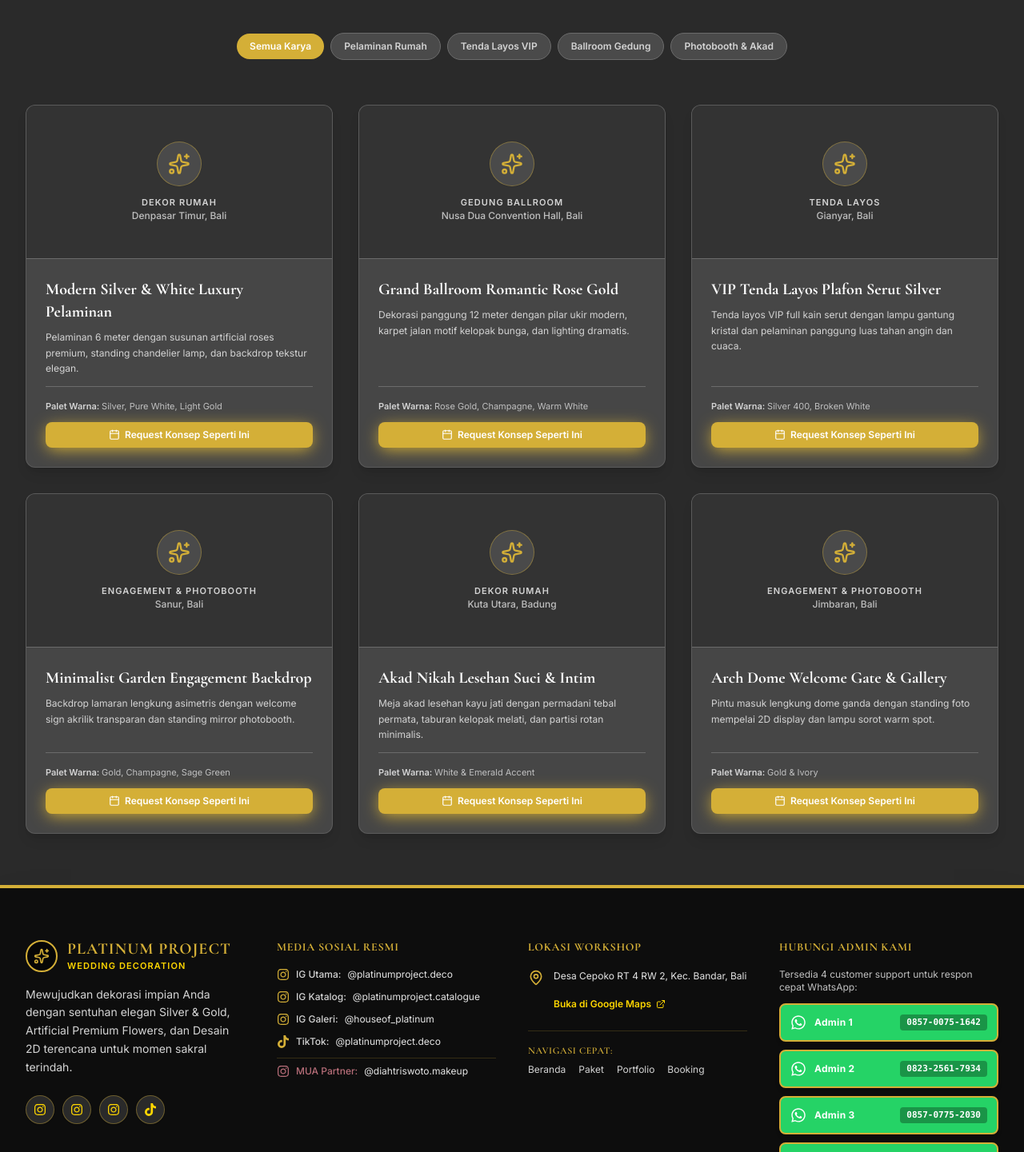
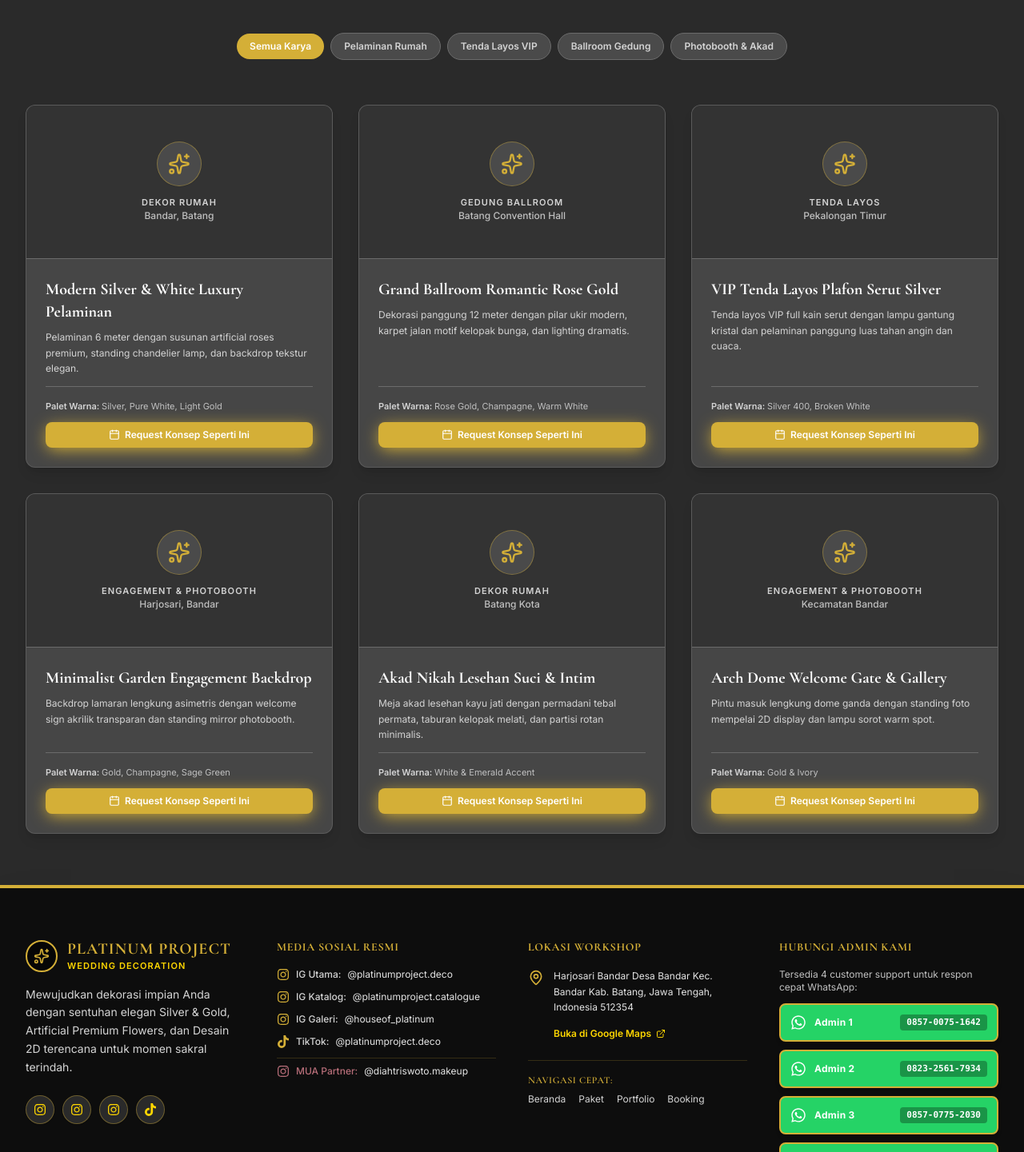
Before and after one commit to iannnub/platinumproject-frontend, a Next.js app: page /portfolio in a window 1280 px wide. Shown: the part 280-1721 px from the top of the page at 80% size. Built offline with nearby package versions, Linux system fonts and the light colour scheme; no server answers; a web font is replaced by a local one.

Commit message:
perf(seo): fix CLS, add data-scroll-behavior, optimize font preloads, update locations

```diff
--- a/src/app/booking/page.tsx
+++ b/src/app/booking/page.tsx
@@ -30,9 +30,12 @@ const LocationPicker = dynamic(
   {
     ssr: false,
     loading: () => (
-      <div className="w-full h-[360px] md:h-[400px] bg-silver-100 rounded-xl animate-pulse flex flex-col items-center justify-center border-2 border-silver-200 text-silver-400 gap-2">
-        <MapPin className="w-8 h-8 text-silver-400 animate-bounce" />
-        <span className="text-xs">Memuat peta lokasi...</span>
+      <div className="space-y-3">
+        <div className="h-10 w-full bg-silver-800/90 rounded-lg border border-silver-700 animate-pulse" />
+        <div className="w-full h-[360px] md:h-[400px] bg-silver-850 rounded-xl border border-silver-700 animate-pulse flex flex-col items-center justify-center text-silver-400 gap-2">
+          <MapPin className="w-8 h-8 text-gold animate-bounce" />
+          <span className="text-xs text-silver-400 font-medium">Memuat peta lokasi...</span>
+        </div>
       </div>
     ),
   }
--- a/src/app/layout.tsx
+++ b/src/app/layout.tsx
@@ -10,19 +10,22 @@ const inter = Inter({
   subsets: ['latin'],
   variable: '--font-inter',
   display: 'swap',
+  preload: true,
 });
 
 const playfair = Playfair_Display({
   subsets: ['latin'],
   variable: '--font-playfair',
   display: 'swap',
+  preload: false,
 });
 
 const cormorant = Cormorant_Garamond({
   subsets: ['latin'],
-  weight: ['300', '400', '600', '700'],
+  weight: ['400', '600', '700'],
   variable: '--font-cormorant',
   display: 'swap',
+  preload: false,
 });
 
 const baseUrl = process.env.NEXT_PUBLIC_SITE_URL || 'https://platinumproject.my.id';
@@ -80,6 +83,7 @@ export default function RootLayout({
   return (
     <html
       lang="id"
+      data-scroll-behavior="smooth"
       className={`${inter.variable} ${playfair.variable} ${cormorant.variable} scroll-smooth`}
     >
       <body className="font-sans antialiased min-h-screen flex flex-col bg-silver-900 text-silver-100">
--- a/src/app/paket/page.tsx
+++ b/src/app/paket/page.tsx
@@ -110,9 +110,30 @@ function PaketContent() {
 
       {/* ─── PACKAGE CARDS GRID ─────────────────────────────────── */}
       {loading ? (
-        <div className="py-24 text-center space-y-4">
-          <Loader2 className="w-8 h-8 text-gold animate-spin mx-auto" />
-          <p className="text-sm text-silver-400">Memuat katalog paket dari server...</p>
+        <div className="grid grid-cols-1 md:grid-cols-2 lg:grid-cols-3 gap-8">
+          {[...Array(6)].map((_, i) => (
+            <div
+              key={i}
+              className="luxury-card overflow-hidden h-[450px] animate-pulse flex flex-col justify-between border-silver-700/60"
+            >
+              <div className="bg-silver-800 p-6 border-b border-silver-700/80 space-y-3">
+                <div className="flex justify-between items-center">
+                  <div className="h-4 w-24 bg-silver-700 rounded" />
+                  <div className="h-3 w-12 bg-silver-700 rounded" />
+                </div>
+                <div className="h-7 w-48 bg-silver-700 rounded" />
+                <div className="h-3 w-full bg-silver-700/60 rounded mt-2" />
+              </div>
+              <div className="p-6 space-y-3 flex-1">
+                {[...Array(5)].map((_, j) => (
+                  <div key={j} className="h-3.5 w-5/6 bg-silver-700/50 rounded" />
+                ))}
+              </div>
+              <div className="p-6 pt-0">
+                <div className="h-10 w-full bg-silver-700/80 rounded-lg" />
+              </div>
+            </div>
+          ))}
         </div>
       ) : filteredPackages.length === 0 ? (
         <div className="py-20 text-center bg-silver-800 rounded-2xl border border-silver-700 p-8 space-y-4">
--- a/src/app/portfolio/page.tsx
+++ b/src/app/portfolio/page.tsx
@@ -20,7 +20,7 @@ const portfolioData: PortfolioItem[] = [
     title: 'Modern Silver & White Luxury Pelaminan',
     category: 'rumah',
     categoryLabel: 'Dekor Rumah',
-    location: 'Denpasar Timur, Bali',
+    location: 'Bandar, Batang',
     palette: 'Silver, Pure White, Light Gold',
     description: 'Pelaminan 6 meter dengan susunan artificial roses premium, standing chandelier lamp, dan backdrop tekstur elegan.',
   },
@@ -29,7 +29,7 @@ const portfolioData: PortfolioItem[] = [
     title: 'Grand Ballroom Romantic Rose Gold',
     category: 'gedung',
     categoryLabel: 'Gedung Ballroom',
-    location: 'Nusa Dua Convention Hall, Bali',
+    location: 'Batang Convention Hall',
     palette: 'Rose Gold, Champagne, Warm White',
     description: 'Dekorasi panggung 12 meter dengan pilar ukir modern, karpet jalan motif kelopak bunga, dan lighting dramatis.',
   },
@@ -38,7 +38,7 @@ const portfolioData: PortfolioItem[] = [
     title: 'VIP Tenda Layos Plafon Serut Silver',
     category: 'layos',
     categoryLabel: 'Tenda Layos',
-    location: 'Gianyar, Bali',
+    location: 'Pekalongan Timur',
     palette: 'Silver 400, Broken White',
     description: 'Tenda layos VIP full kain serut dengan lampu gantung kristal dan pelaminan panggung luas tahan angin dan cuaca.',
   },
@@ -47,7 +47,7 @@ const portfolioData: PortfolioItem[] = [
     title: 'Minimalist Garden Engagement Backdrop',
     category: 'photobooth',
     categoryLabel: 'Engagement & Photobooth',
-    location: 'Sanur, Bali',
+    location: 'Harjosari, Bandar',
     palette: 'Gold, Champagne, Sage Green',
     description: 'Backdrop lamaran lengkung asimetris dengan welcome sign akrilik transparan dan standing mirror photobooth.',
   },
@@ -56,7 +56,7 @@ const portfolioData: PortfolioItem[] = [
     title: 'Akad Nikah Lesehan Suci & Intim',
     category: 'rumah',
     categoryLabel: 'Dekor Rumah',
-    location: 'Kuta Utara, Badung',
+    location: 'Batang Kota',
     palette: 'White & Emerald Accent',
     description: 'Meja akad lesehan kayu jati dengan permadani tebal permata, taburan kelopak melati, dan partisi rotan minimalis.',
   },
@@ -65,7 +65,7 @@ const portfolioData: PortfolioItem[] = [
     title: 'Arch Dome Welcome Gate & Gallery',
     category: 'photobooth',
     categoryLabel: 'Engagement & Photobooth',
-    location: 'Jimbaran, Bali',
+    location: 'Kecamatan Bandar',
     palette: 'Gold & Ivory',
     description: 'Pintu masuk lengkung dome ganda dengan standing foto mempelai 2D display dan lampu sorot warm spot.',
   },
@@ -118,7 +118,7 @@ export default function PortfolioPage() {
       </div>
 
       {/* ─── PORTFOLIO GRID ────────────────────────────────────── */}
-      <div className="grid grid-cols-1 md:grid-cols-2 lg:grid-cols-3 gap-8">
+      <div className="grid grid-cols-1 md:grid-cols-2 lg:grid-cols-3 gap-8 min-h-[500px]">
         {filteredItems.map((item) => (
           <div
             key={item.id}
--- a/src/components/seo/JsonLd.tsx
+++ b/src/components/seo/JsonLd.tsx
@@ -12,10 +12,10 @@ export default function JsonLd() {
         priceRange: 'Rp 1.000.000 - Rp 30.000.000',
         address: {
           '@type': 'PostalAddress',
-          streetAddress: 'Desa Cepoko RT 4 RW 2, Kec. Bandar',
+          streetAddress: 'Harjosari Jawa Tengah,',
           addressLocality: 'Bandar',
           addressRegion: 'Indonesia',
-          postalCode: '80000',
+          postalCode: '512354',
           addressCountry: 'ID',
         },
         geo: {
@@ -51,7 +51,7 @@ export default function JsonLd() {
         },
         areaServed: {
           '@type': 'State',
-          name: 'Bali',
+          name: 'Jawa Tengah',
         },
         hasOfferCatalog: {
           '@type': 'OfferCatalog',
--- a/src/lib/constants.ts
+++ b/src/lib/constants.ts
@@ -33,7 +33,7 @@ export const COMPANY_INFO = {
   instagramHouseOfPlatinum: 'https://www.instagram.com/houseof_platinum',
   tiktok: 'https://www.tiktok.com/@platinumproject.deco',
   muaPartner: 'https://www.instagram.com/diahtriswoto.makeup',
-  address: 'Desa Cepoko RT 4 RW 2, Kec. Bandar, Bali',
+  address: 'Harjosari Bandar Desa Bandar Kec. Bandar Kab. Batang, Jawa Tengah, Indonesia 512354',
   mapsUrl: 'https://maps.app.goo.gl/1SiTiWnfCFgET6Zz6',
 };
 
```
